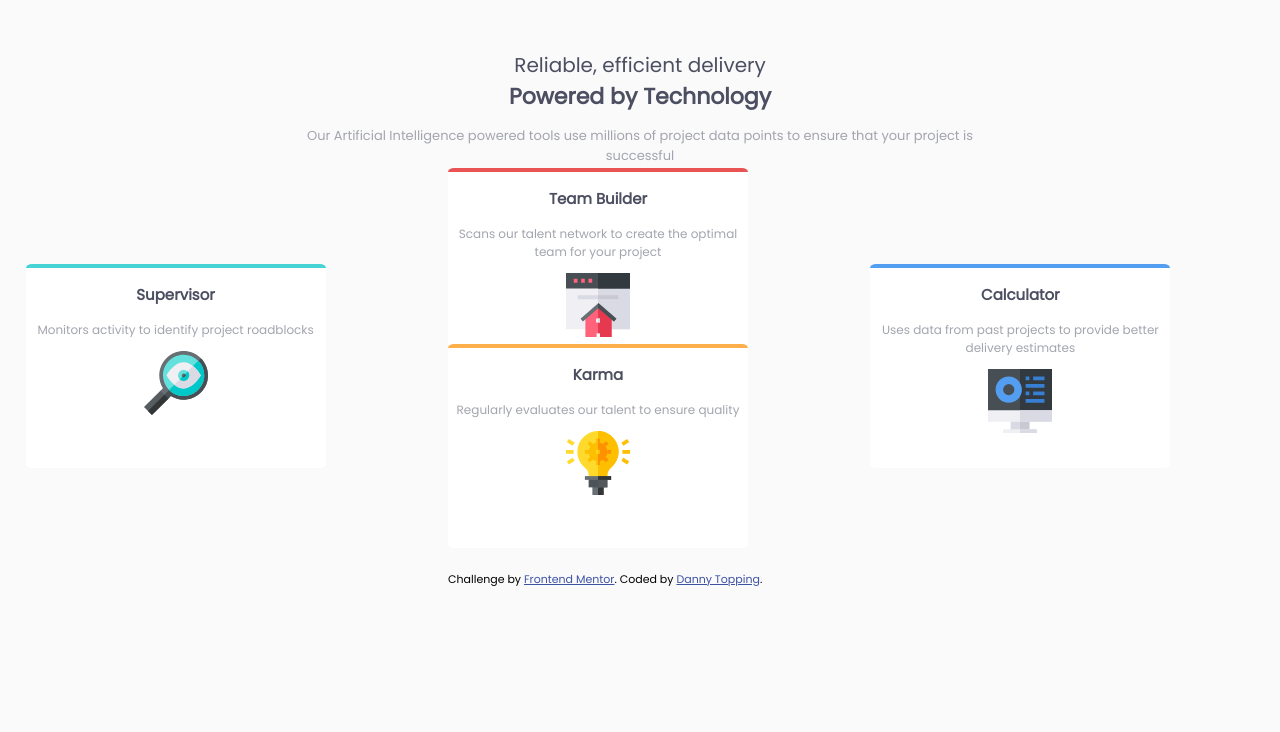
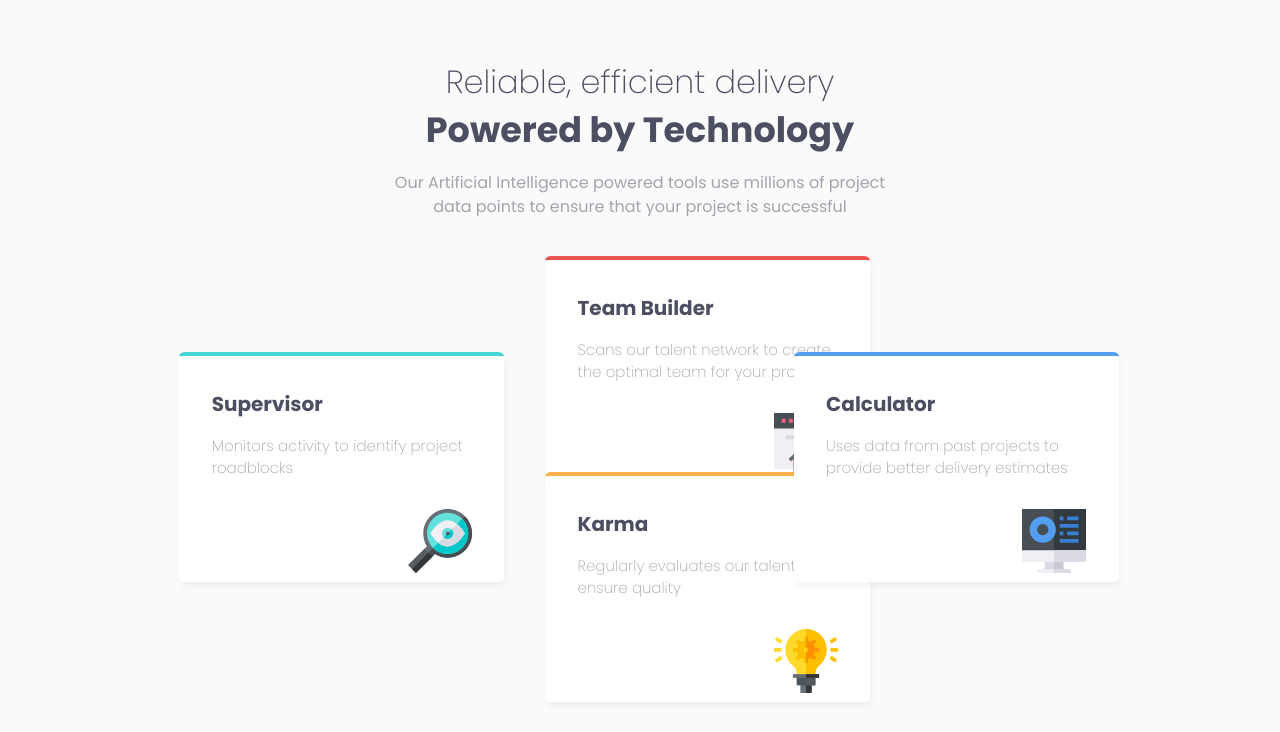
Before and after one commit to dtopping99/Challenge1, a plain HTML site: page index.html in a window 1280 px wide. Drawn offline with nearby package versions, Linux system fonts and the light colour scheme.

Commit message:
Add files via upload

```diff
--- a/index.html
+++ b/index.html
@@ -1,45 +1,48 @@
 <!DOCTYPE html>
 <html lang="en">
+
 <head>
   <meta charset="UTF-8">
-  <meta name="viewport" content="width=device-width, initial-scale=1.0"> <!-- displays site properly based on user's device -->
+  <link rel="stylesheet" href="https://stackpath.bootstrapcdn.com/bootstrap/4.4.1/css/bootstrap.min.css" integrity="sha384-Vkoo8x4CGsO3+Hhxv8T/Q5PaXtkKtu6ug5TOeNV6gBiFeWPGFN9MuhOf23Q9Ifjh" crossorigin="anonymous">
   <link rel="icon" type="image/png" sizes="32x32" href="favicon-32x32.png">
   <link rel="stylesheet" href="style.css">
-  <link href="https://fonts.googleapis.com/css?family=Poppins&display=swap" rel="stylesheet">
+  <link href="https://fonts.googleapis.com/css?family=Poppins:200,400,700&display=swap" rel="stylesheet">
   <title>Frontend Mentor | Four card feature section</title>
 </head>
+
 <body>
-  <p class="heading">Reliable, efficient delivery</p>
-  <p class="subheading">Powered by Technology</p>
-  <p class="missionstatement">Our Artificial Intelligence powered tools use millions of project data points
+  <div class="col-lg-12">
+    <div class="heading">
+      <h2 class="small-heading">Reliable, efficient delivery</h2>
+      <h2 class="big-heading">Powered by Technology</h2>
+      <p class="mission-statement">Our Artificial Intelligence powered tools use millions of project data points
         to ensure that your project is successful</p>
-  <div class="box1">
+    </div>
+  </div>
+  <div class="container-fluid">
+
+
+    <div class="supervisor">
       <p class="boxheading">Supervisor</p>
       <p class="boxtext">Monitors activity to identify project roadblocks</p>
       <img src="icon-supervisor.svg" alt="Supervisor">
     </div>
-  <div class="box2">
-    <p class="boxheading">Calculator</p>
-    <p class="boxtext">Uses data from past projects to provide better delivery estimates</p>
-    <img src="icon-calculator.svg" alt="Calculator">
-
-  </div>
-  <div class="box3">
+    <div class="team-builder">
       <p class="boxheading">Team Builder</p>
       <p class="boxtext">Scans our talent network to create the optimal team for your project</p>
       <img src="icon-team-builder.svg" alt="Team Builder">
-
     </div>
-  <div class="box4">
+    <div class="karma">
       <p class="boxheading">Karma</p>
       <p class="boxtext">Regularly evaluates our talent to ensure quality</p>
       <img src="icon-karma.svg" alt="Karma">
     </div>
-  <footer>
-    <p class="attribution">
-      Challenge by <a href="https://www.frontendmentor.io?ref=challenge" target="_blank">Frontend Mentor</a>.
-      Coded by <a href="https://github.com/dtopping99">Danny Topping</a>.
-    </p>
-  </footer>
+    <div class="calculator">
+      <p class="boxheading">Calculator</p>
+      <p class="boxtext">Uses data from past projects to provide better delivery estimates</p>
+      <img src="icon-calculator.svg" alt="Calculator">
+    </div>
+  </div>
 </body>
+
 </html>
--- a/style.css
+++ b/style.css
@@ -1,87 +1,93 @@
-.attribution {
-  font-size: 11px;
-  text-align: center;
-  position: absolute;
-  top: 70%;
-  left: 35%;
-}
-.attribution a {
-  color: #3e52a3;
-}
+
 body {
-  margin: 0;
+  font-family: 'Poppins', sans-serif;
   background-color: #fafafa;
-  text-align: center;
-}
-p {
-  font-size: 15px;
-  font-family: 'Poppins';
 }
 .heading {
+  text-align: center;
   color: #4c4e61;
-  margin: 0;
-  padding-top: 50px;
-  font-size: 20px;
-  font-weight: 200;
 }
-.subheading {
-  color: #4c4e61;
-  margin: 0 auto;
-  font-weight: 600;
-  font-size: 22px;
+.small-heading {
+  padding-top: 5%;
+  font-weight: 100;
 }
-.missionstatement {
+.big-heading {
+  font-weight: bold;
+  font-size: 35px;
+}
+.mission-statement {
   color: #a3a5ae;
-  margin-left: 23%;
-  margin-right: 23%;
-  font-weight: 200;
-  font-size: 13px;
+  padding: 1% 30% 0 30%;
 }
-.box1, .box2, .box3, .box4 {
+
+/* Boxes */
+
+.supervisor, .team-builder, .karma, .calculator {
   background-color: #ffffff;
-  height: 200px;
-  width: 300px;
+  height: 230px;
+  width: 325px;
   border-top: 4px;
   border-top-style: solid;
   border-radius: 2%;
+  position: absolute;
+  box-shadow: 2px 5px 5px rgba(76, 78, 97, 0.05);
 }
-.box1 {
+.supervisor {
   border-top-color: #45d3d3;
 }
-.box2 {
+.team-builder {
+  border-top-color: #ea5353;
+}
+.karma {
+  border-top-color: #fcaf4a;
+}
+.calculator {
   border-top-color: #549ef2;
 }
-.box3 {
-  border-top-color: #ea5353;
-}
-.box4 {
-  border-top-color: #fcaf4a;
-}
-.box1, .box2, .box3, .box4 {
-  position: absolute;
-}
-.box1 {
-  left: 2%;
-  top: 33%;
-}
-.box2 {
-  left: 68%;
-  top: 33%;
-}
-.box3 {
-  top: 21%;
-  left: 35%;
-}
-.box4 {
-  top: 43%;
-  left: 35%;
-}
+
 .boxheading {
   color: #4c4e61;
-  font-weight: 600;
+  font-weight: bold;
+  font-size: 20px;
+  padding: 10% 10% 0 10%;
 }
 .boxtext {
   color: #a3a5ae;
   font-weight: 200;
-  font-size: 12px;
+  font-size: 15px;
+  padding: 0 10% 0 10%;
 }
+img {
+  float: right;
+  padding: 4% 10% 0 0;
+}
+@media (max-width: 375px) {
+  .mission-statement {
+    padding: 0;
+  }
+  .supervisor, .team-builder, .karma, .calculator {
+    position: static;
+    margin-bottom: 7%;
+    display: block;
+    margin-left: auto;
+    margin-right: auto;
+  }
+}
+@media (max-width: 1440px) {
+  .supervisor {
+    top: 44%;
+    left: 14%;
+  }
+  .team-builder {
+    top: 32%;
+    left: 545px;
+  }
+  .karma {
+    top: 59%;
+    left: 545px;
+  }
+  .calculator {
+    top: 44%;
+    left: 62%;
+  }
+}
```
Lines whose indentation alone changed are shown as unchanged.
